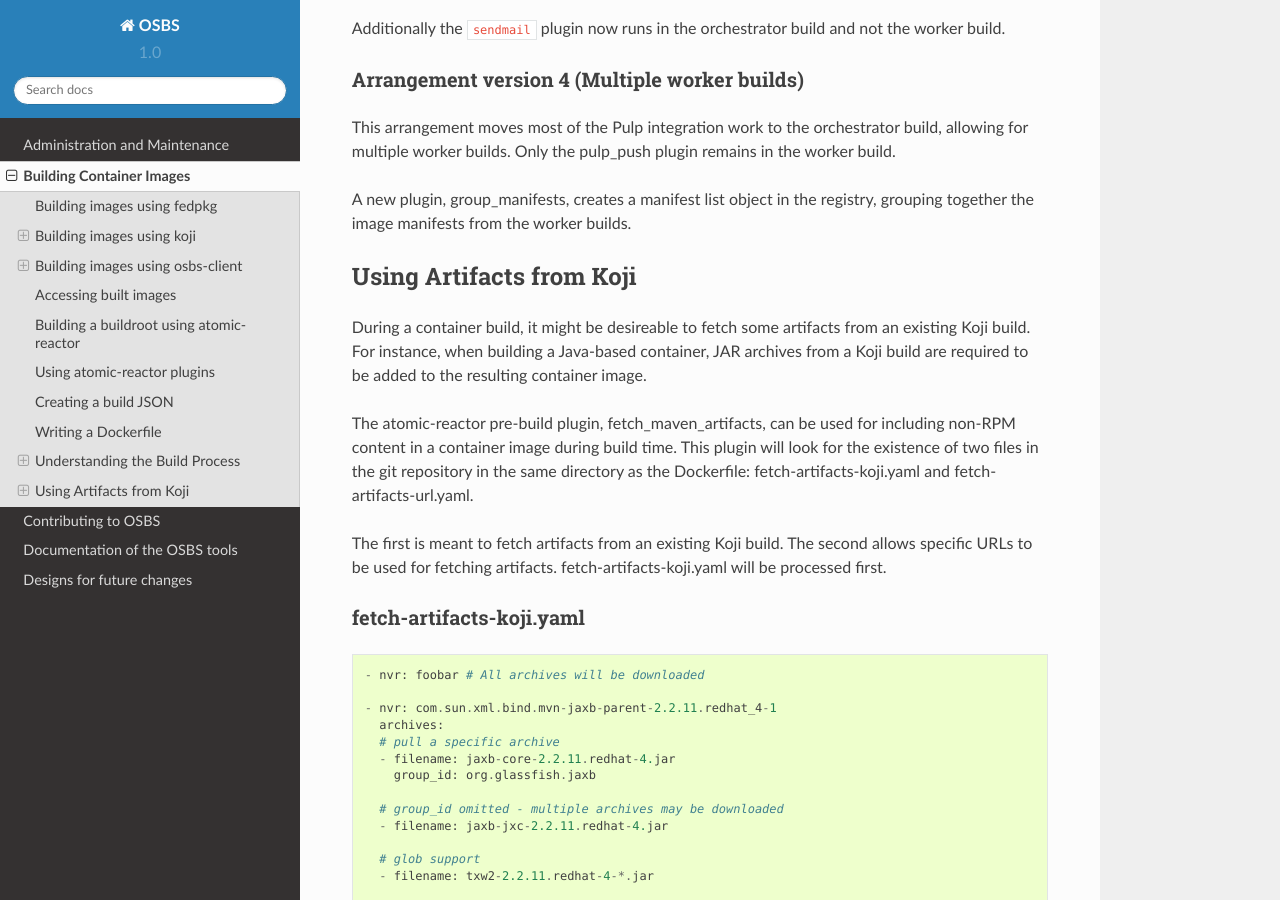
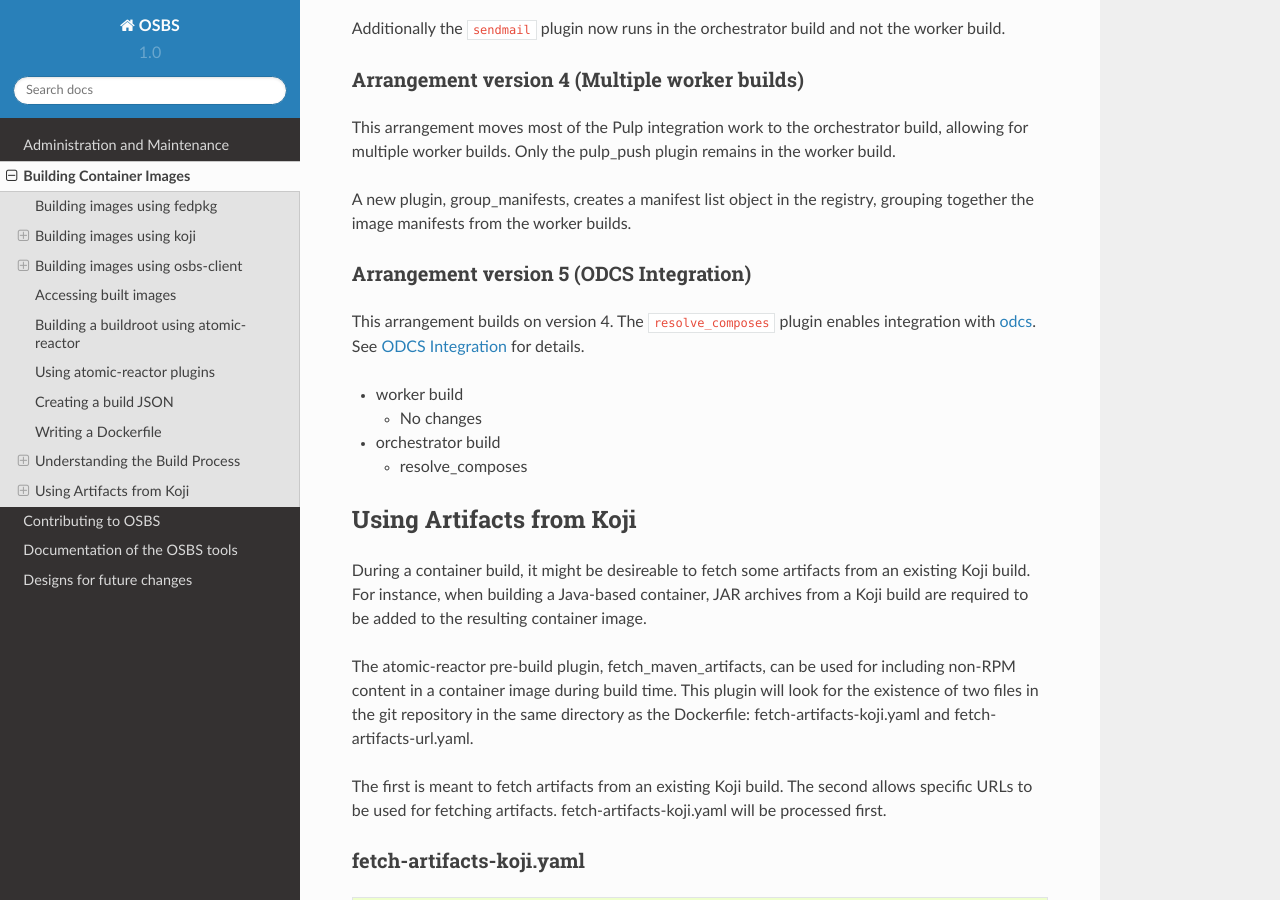
Before and after one commit to containerbuildsystem/osbs-docs, a Sphinx documentation site: the page built from docs/users.rst, in a window 1280 px wide and 900 px high, scrolled down 4436 px. Built offline with Sphinx 7.4.7 and the Read the Docs theme 2.0.0, drawn with Linux system fonts in a browser that asks for light colours.

Commit message:
Describe new arrangement 5
Signed-off-by: Luiz Carvalho <lucarval@redhat.com>

```diff
--- a/docs/users.rst
+++ b/docs/users.rst
@@ -296,6 +296,23 @@ builds.
 .. graphviz:: images/arrangement-v4.dot
    :caption: Orchestrator and worker builds (arrangement v4)
 
+Arrangement version 5 (ODCS Integration)
+~~~~~~~~~~~~~~~~~~~~~~~~~~~~~~~~~~~~~~~~~~~~~~~~~~~~~~~~~~
+
+This arrangement builds on version 4. The ``resolve_composes`` plugin
+enables integration with `odcs`_. See `ODCS Integration`_ for details.
+
+.. _`odcs`: https://pagure.io/odcs
+.. _`ODCS Integration`: odcs.html
+
+- worker build
+
+  * No changes
+
+- orchestrator build
+
+  * resolve_composes
+
 Using Artifacts from Koji
 -------------------------
 
```
